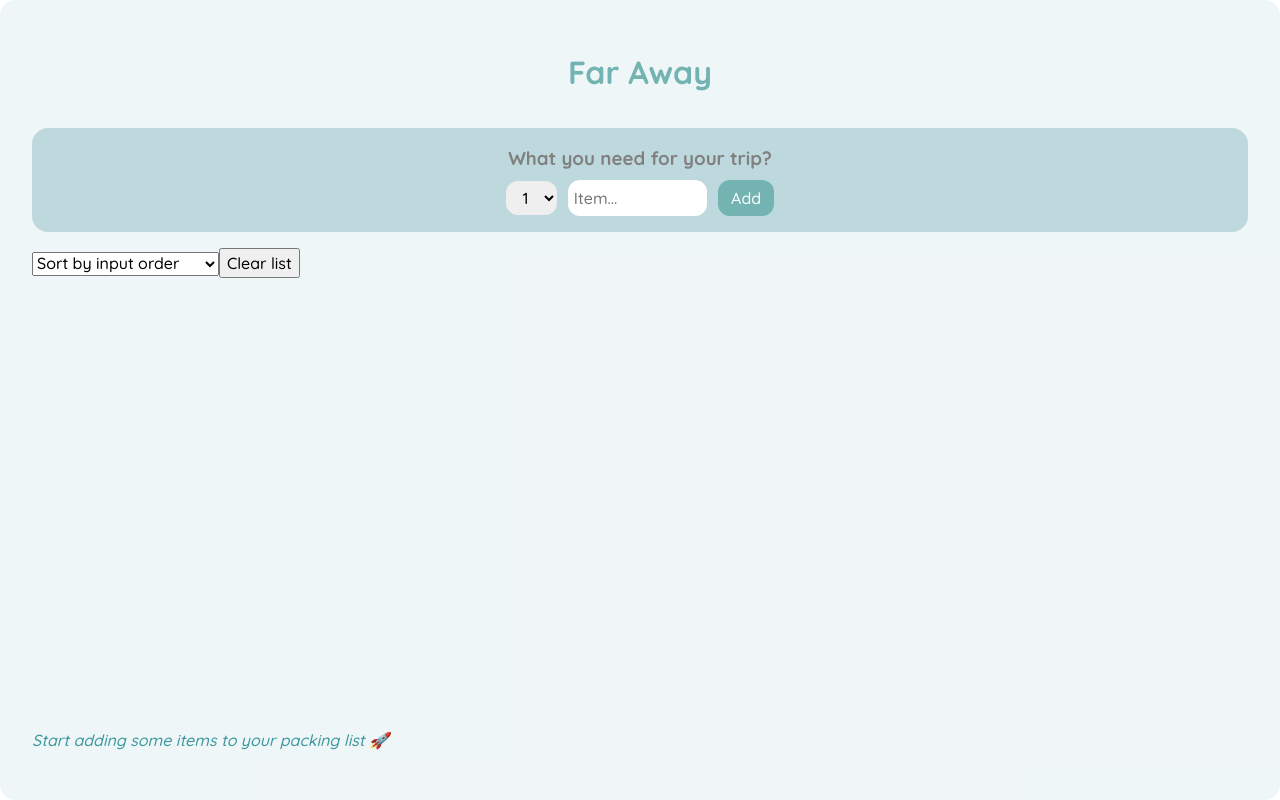
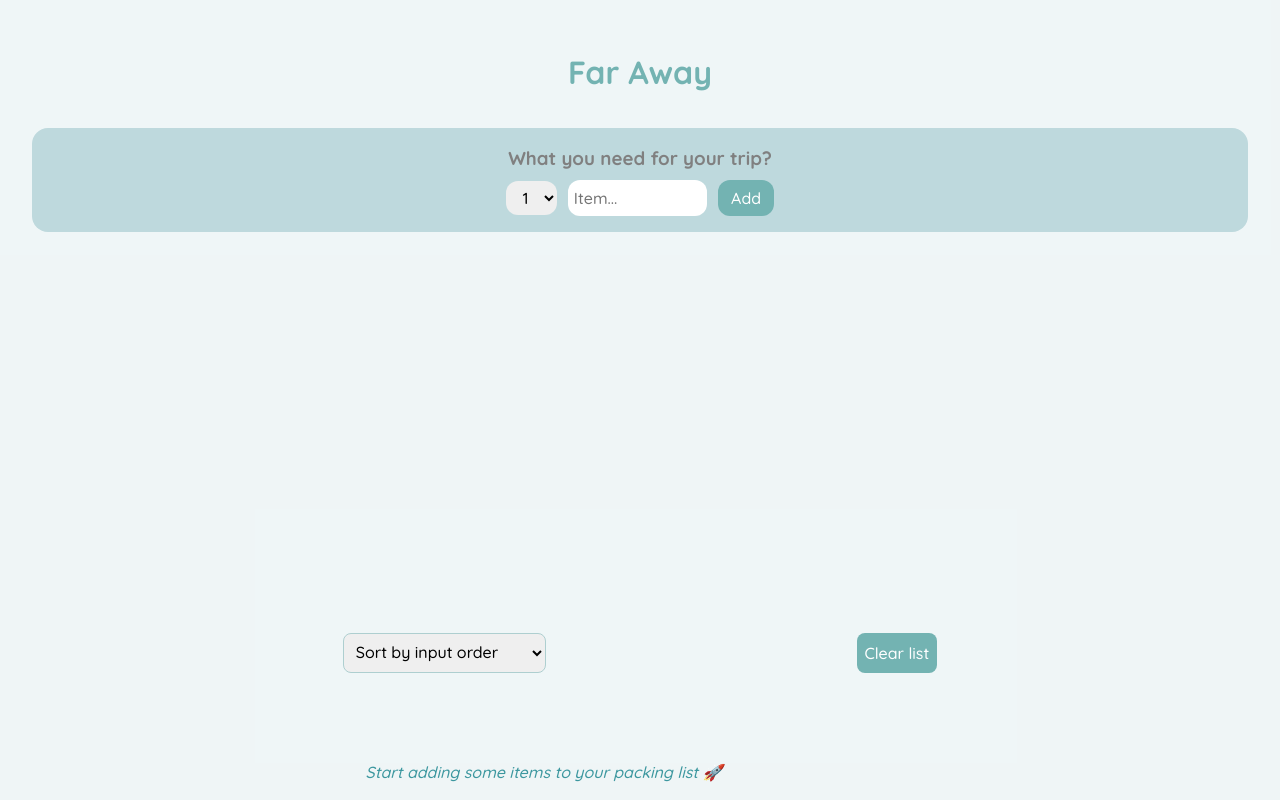
Before and after one commit to dambus/travel-list-restyle, a React (Create React App) app: page / in a window 1280 px wide. Built offline with nearby package versions, Linux system fonts and the light colour scheme.

Commit message:
still styling

```diff
--- a/src/components/PackingList.js
+++ b/src/components/PackingList.js
@@ -34,7 +34,7 @@ export function PackingList({
         ))}
       </ul>
 
-      <div className="actions">
+      <div className="actions sort-controls">
         <select value={sortBy} onChange={(e) => setSortBy(e.target.value)}>
           <option value="input">Sort by input order</option>
           <option value="description">Sort by description</option>
--- a/src/components/Stats.js
+++ b/src/components/Stats.js
@@ -15,7 +15,7 @@ export function Stats({ items }) {
       <em>
         {percentage === 100
           ? "You got everything! Ready to go ✈️"
-          : ` 💼 You have ${numItems} items on your list, and you already packed ${numPacked} (${percentage}%)`}
+          : `You have ${numItems} items on your list, and you already packed ${numPacked} (${percentage}%)`}
       </em>
     </footer>
   );
--- a/src/sass/_PackingList.scss
+++ b/src/sass/_PackingList.scss
@@ -1,10 +1,18 @@
 .PackingList {
+  display: flex;
+  flex-direction: column;
   width: 100%;
   min-height: 60vh;
   ul.list {
+    overflow-y: scroll;
+    flex: 80%;
+    max-height: 55vh;
     list-style: none;
     li {
-      padding: 0;
+      padding: 8px;
+      width: 80%;
+      border-bottom: 1px solid $color-acc-dark;
+      font-size: 1.2rem;
 
       input[type="checkbox"] {
         margin-right: 1rem;
@@ -16,4 +24,38 @@
       }
     }
   }
+
+  .sort-controls {
+    margin-bottom: 1rem;
+    display: flex;
+    flex-direction: row;
+    align-items: center;
+    justify-content: space-evenly;
+    flex: 20%;
+    height: 3rem;
+    bottom: 0;
+
+    select,
+    button {
+      outline: none;
+      border: none;
+    }
+
+    select {
+      border: 1px solid $color-acc-med;
+      padding: 8px;
+      border-radius: 8px;
+
+      option {
+        font-size: 0.8125rem;
+      }
+    }
+
+    button {
+      background-color: $color-acc-dark;
+      padding: 8px;
+      border-radius: 8px;
+      color: white;
+    }
+  }
 }
--- /dev/null
+++ b/src/sass/_Stats.scss
@@ -0,0 +1,13 @@
+.stats {
+  justify-content: center;
+  align-items: center;
+  width: 80%;
+  margin: 0 auto;
+  position: fixed;
+  bottom: 0;
+  margin-bottom: 1rem;
+  display: flex;
+  align-items: center;
+  justify-content: center;
+  text-align: center;
+}
--- a/src/sass/base.scss
+++ b/src/sass/base.scss
@@ -98,11 +98,13 @@ body {
 }
 
 .app {
+  display: flex;
+  flex-direction: column;
   width: 100%;
   height: 100vh;
   background-color: $color-bg;
   color: $color-text;
-  border-radius: 1rem;
+  // border-radius: 1rem;
   padding: 0 1rem;
   @include md {
     padding: 2rem;
--- a/src/sass/main.scss
+++ b/src/sass/main.scss
@@ -2,3 +2,4 @@
 @import "Logo";
 @import "Form";
 @import "PackingList";
+@import "Stats";
```
